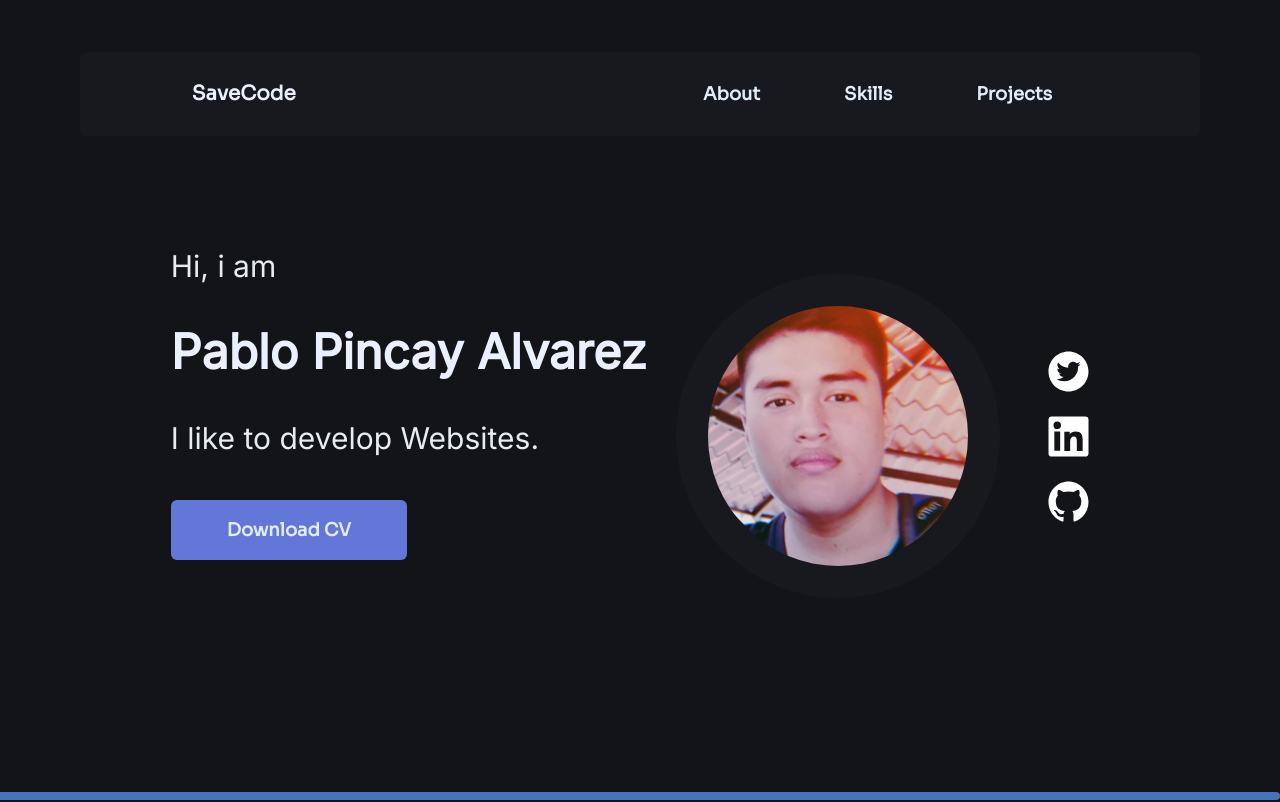
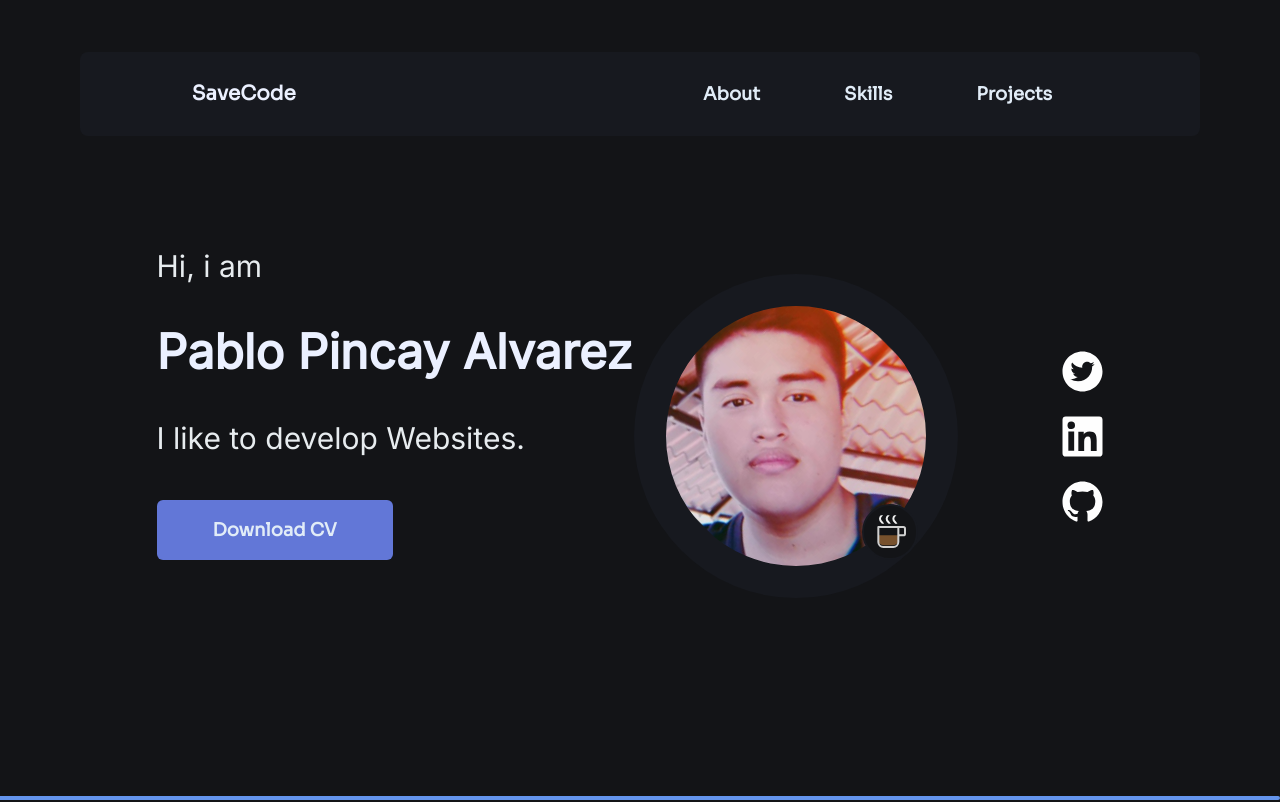
Before and after one commit to Savecoders/MyPortfolio, a Next.js app: page / in a window 1280 px wide. Shown: the top 802 px of the page. Built offline with nearby package versions, Linux system fonts and the light colour scheme.

Commit message:
add coffe svg and change scroll bar

```diff
--- a/package.json
+++ b/package.json
@@ -7,7 +7,7 @@
     "build": "next build",
     "start": "next start",
     "lint": "next lint",
-    "svg": "svgr -d src/assets/icons/other src/assets/svgs/other"
+    "svg": "svgr -d src/assets/icons/personal src/assets/svgs/personal"
   },
   "dependencies": {
     "framer-motion": "^7.6.3",
--- /dev/null
+++ b/src/assets/icons/personal/Coffe.tsx
@@ -0,0 +1,44 @@
+
+const SvgCoffe = () => (
+  <svg
+    width={40}
+    height={40}
+    fill="none"
+    xmlns="http://www.w3.org/2000/svg"
+    className=""
+  >
+    <path
+      d="M28.333 23.333v5a5 5 0 0 1-5 5h-10a5 5 0 0 1-5-5v-5h20Z"
+      fill="#77512D"
+    />
+    <path
+      d="M28.333 15v15a5 5 0 0 1-5 5h-10a5 5 0 0 1-5-5V15h20ZM28.333 23.333h5c.917 0 1.667-.75 1.667-1.666v-5C35 15.75 34.25 15 33.333 15h-5"
+      stroke="#D1D1D1"
+      strokeWidth={2}
+      strokeLinecap="round"
+      strokeLinejoin="round"
+    />
+    <mask
+      id="line-md_coffee-half-empty-twotone-loop_svg__a"
+      style={{
+        maskType: "alpha",
+      }}
+      maskUnits="userSpaceOnUse"
+      x={9}
+      y={0}
+      width={19}
+      height={27}
+    >
+      <path
+        d="M13.333 0C13.333 3.333 10 3.333 10 6.667 10 10 13.333 10 13.333 13.333 13.333 16.667 10 16.667 10 20c0 3.333 3.333 3.333 3.333 6.667M20 0c0 3.333-3.333 3.333-3.333 6.667C16.667 10 20 10 20 13.333c0 3.334-3.333 3.334-3.333 6.667 0 3.333 3.333 3.333 3.333 6.667M26.667 0c0 3.333-3.334 3.333-3.334 6.667 0 3.333 3.334 3.333 3.334 6.666 0 3.334-3.334 3.334-3.334 6.667 0 3.333 3.334 3.333 3.334 6.667"
+        stroke="#fff"
+        strokeWidth={2}
+      />
+    </mask>
+    <g mask="url(#line-md_coffee-half-empty-twotone-loop_svg__a)">
+      <path d="M40 3.333H0v8.334h40V3.333Z" fill="#F0F0F0" />
+    </g>
+  </svg>
+);
+
+export default SvgCoffe;
--- a/src/components/Buttons.tsx
+++ b/src/components/Buttons.tsx
@@ -7,6 +7,7 @@ interface ButtonProps {
 const Buttons = ({ label, onClick }: ButtonProps) => {
   return (
     <button
+
       className=" px-14 py-4 sm:text-lg 2xl:text-1xl tracking-normal font-bold font-Sora bg-blue text-title rounded-md lg:w-auto"
       onClick={onClick}
     >{label}
--- a/src/components/Hero.tsx
+++ b/src/components/Hero.tsx
@@ -1,6 +1,7 @@
 import Image from 'next/image'
 import Link from 'next/link'
 import profile from '../../public/img/profile.jpg'
+import SvgCoffe from '../assets/icons/personal/Coffe'
 import { Linkedin, Github, Twitter } from '../assets/icons/social'
 import Buttons from './Buttons'
 const Hero = () => {
@@ -28,6 +29,10 @@ const Hero = () => {
             height={260} />
         </div>
 
+        <div className='hidden sm:flex relative float-right -top-16 -right-14 lg:top-24 lg:right-24 p-[0.4rem] rounded-full bg-bg border-solid border-[2px] border-sec'>
+          <SvgCoffe />
+        </div>
+
         <section className=' grid grid-cols-3 lg:grid-cols-1 p-12 lg:space-y-6 gap-x-8'>
           <Link href={"https://twitter.com/Save75_"} >
             <a >
@@ -47,7 +52,7 @@ const Hero = () => {
         </section>
 
       </div>
-    </div>
+    </div >
   )
 }
 
--- a/src/components/Projects.tsx
+++ b/src/components/Projects.tsx
@@ -2,7 +2,7 @@ import Image, { StaticImageData } from 'next/image'
 import Buttons from './Buttons'
 import { useState } from 'react'
 import getProyects from '../helpers/getProjects'
-import { AnimateSharedLayout, motion } from 'framer-motion'
+import { motion } from 'framer-motion'
 import Link from 'next/link'
 
 
@@ -26,7 +26,6 @@ const Projects = () => {
       <h2 className="font-Sora font-semibold text-3xl text-title_sec py-6">Projects</h2>
       <div className='flex flex-wrap whitespace-nowrap justify-center items-center m-6 gap-6 pb-10 max-w-7xl '>
 
-        <AnimateSharedLayout>
 
         {projects.map((project) => {
 
@@ -42,7 +41,6 @@ const Projects = () => {
           )
 
         })}
-        </AnimateSharedLayout>
 
       </div>
 
--- a/src/pages/index.tsx
+++ b/src/pages/index.tsx
@@ -34,7 +34,7 @@ const Home: NextPage = () => {
           <Phrases />
           <Projects />
           <Form />
-          <motion.div className="fixed bottom-0 left-0 right-0 h-2 bg-cyan origin-left rounded-br-lg rounded-tr-lg z-40 " style={{ scaleX }} />
+          <motion.div className="fixed bottom-0 left-0 right-0 h-1 bg-cyan origin-left rounded-br-lg rounded-tr-lg z-40 " style={{ scaleX }} />
         </section>
       </main>
     </div>
--- a/src/styles/globals.css
+++ b/src/styles/globals.css
@@ -1,8 +1,6 @@
 @import url('https://fonts.googleapis.com/css2?family=Inter&family=Sora&display=swap');
 
 @tailwind base;
-@tailwind components;
-@tailwind utilities;
 
 html,
 body {
@@ -12,11 +10,39 @@ body {
     Ubuntu, Cantarell, Fira Sans, Droid Sans, Helvetica Neue, sans-serif;
 }
 
+:root {
+  --primary: #131417;
+  --secondary: #6495ed;
+}
+
 a {
   color: inherit;
   text-decoration: none;
 }
 
+/* Change to scrollbal */
+
+/* Firefox */
 * {
   box-sizing: border-box;
+  scrollbar-width: thin;
+  scrollbar-color: var(--secondary) var(--primary);
 }
+
+/* Chrome, Edge, and Safari */
+*::-webkit-scrollbar {
+  width: 10px;
+}
+
+*::-webkit-scrollbar-track {
+  background: var(--primary);
+}
+
+*::-webkit-scrollbar-thumb {
+  background-color: var(--secondary);
+  border-radius: 14px;
+  border: 3px solid var(--primary);
+}
+
+@tailwind components;
+@tailwind utilities;
--- a/tailwind.config.cjs
+++ b/tailwind.config.cjs
@@ -22,7 +22,7 @@ module.exports = {
       title: '#E1ECF7',
       title_sec: '#EBF0FF',
       blue: '#6277D7',
-      cyan: '#4773BA',
+      cyan: '#6495ed',
     },
   },
   plugins: [],
```
Lines whose indentation alone changed are shown as unchanged.
